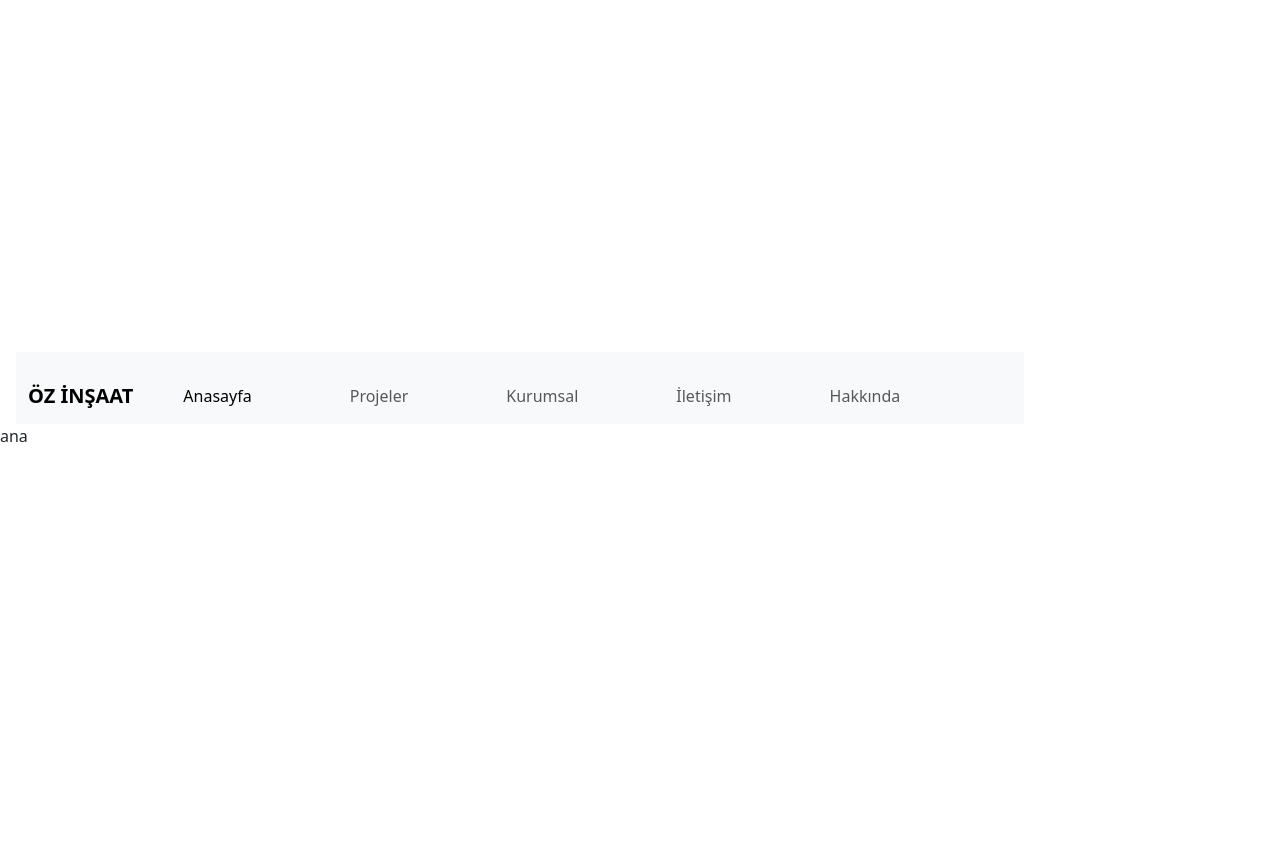
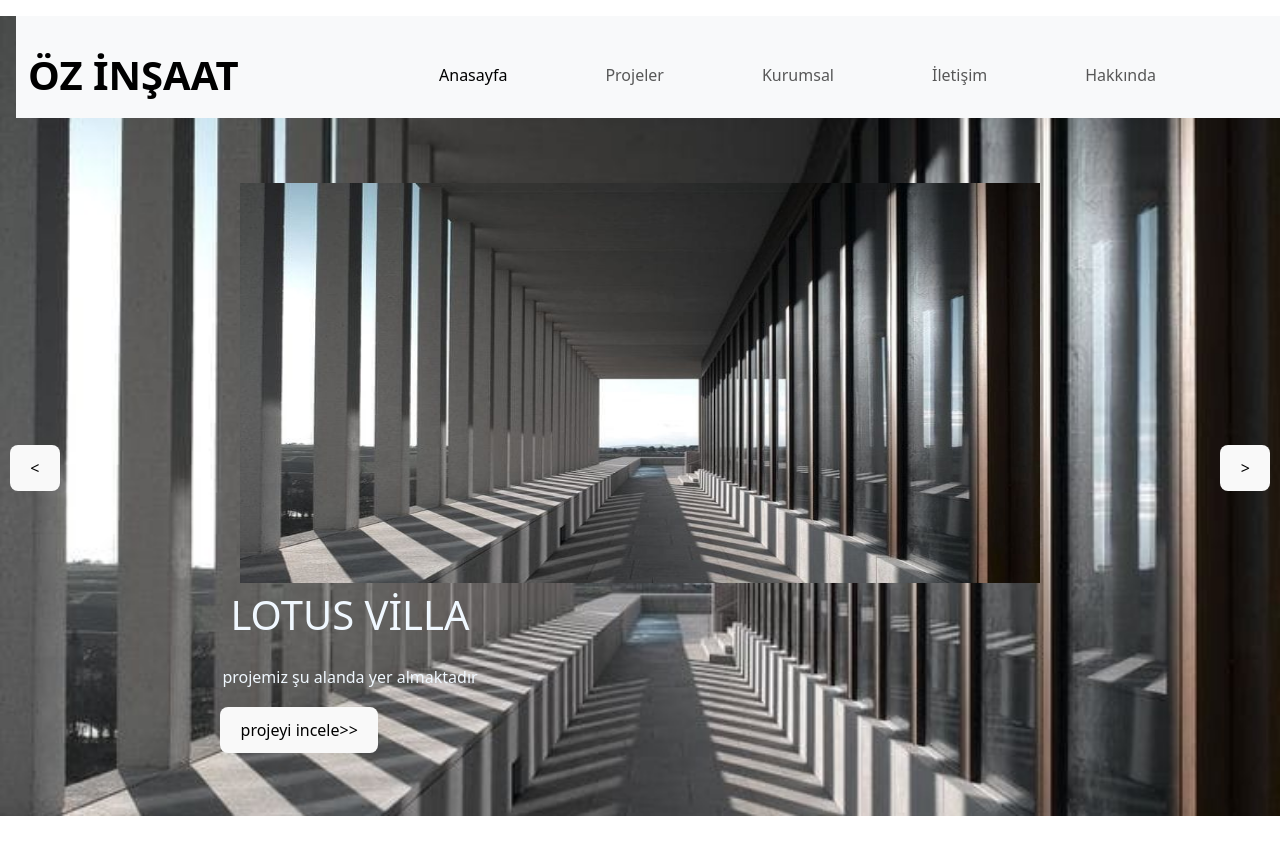
Before and after one commit to handeee/mobilya, a React (Vite) app in the folder sirket/: page / in a window 1280 px wide. Shown: the top 854 px of the page. Before the commit the page ends 800 px from the top, so only its background shows below. Built offline with nearby package versions, Linux system fonts and the light colour scheme.

Commit message:
carouseleklendi

```diff
--- a/sirket/src/App.css
+++ b/sirket/src/App.css
@@ -105,3 +105,51 @@ margin-left:15px;
   font-size: 50px;
   margin-bottom: 25px;
 }
+
+.ab{
+background-color: aqua;
+}
+
+.bas{
+  font-size: 40px;
+
+}
+.karousel{
+  display: flex;
+  flex-direction: column;
+  justify-content: center;
+  align-items: center;
+  margin-top: 60px;
+}
+.karousel p {
+  border: 2px solid transparent; /* 20px top border, solid style, black color */
+object-fit: cover;
+
+}
+.carousel-button {
+  position: absolute;
+  background-color: transparent; /* Make the background transparent */
+  border: none; /* Remove the default border */
+  color: white; /* Set the color of the text or icons */
+  font-size: 24px; /* Adjust font size as needed */
+  cursor: pointer; /* Change cursor to pointer to indicate it's clickable */
+  padding: 10px; /* Add some padding */
+  z-index: 10; /* Ensure the buttons are above other content */
+}
+
+.carousel-button.prev {
+  left: 10px; /* Position the previous button on the left */
+}
+
+.carousel-button.next {
+  right: 10px; /* Position the next button on the right */
+}
+.anabas p{
+  font-size:40px;
+  margin-right: 580px;
+  color: aliceblue;
+}
+.proincele{
+  margin-right: 580px;
+  color: aliceblue;
+}
--- a/sirket/src/App.jsx
+++ b/sirket/src/App.jsx
@@ -11,7 +11,8 @@ import 'bootstrap/dist/css/bootstrap.min.css';
 import { NavLink,Link } from 'react-router-dom';
 import { useState } from 'react';
 import ProjectDetail from './components/ProjectDetail';
-import Try from './components/Try';
+// import Try from './components/Try';
+import Homepagetry from './components/Homepagetry';
 function App() {
   const location = useLocation();
   const [proje,setProje]=useState();
@@ -23,7 +24,7 @@ function App() {
 
 <div className='komponentler'>
   {/* Anasayfa dışındaki kompoenentler */}
-  {location.pathname !== '/' && (
+  {location.pathname !== '/' && location.pathname !== '/Projedeta' &&(
     <nav className="navbar navbar-expand-lg bg-body-tertiary fixed-top ">
       <div className="container px-5 d-flex justify-content-between align-items-center">
           <div className='text-start'> {/* İlk sütun: Marka adı */}
@@ -58,7 +59,7 @@ function App() {
     </nav>
   )}
 </div>
-         {location.pathname === '/' && (
+         {/* {location.pathname === '/'  &&(
         <nav className="navbar navbar-expand-lg bg-body-tertiary mt-3 ms-3">
           <div className="container-fluid">
             <Link className="navbar-brand mt-3" to="/">
@@ -106,7 +107,7 @@ function App() {
             </div>
           </div>
         </nav>
-      )}
+      )} */}
       <Routes>
         <Route path="/" element={<HomePage />} />
         <Route path="/projeler" element={<Projects submitproject={getproject} />} />
@@ -115,6 +116,7 @@ function App() {
         <Route path="/iletisim" element={<Contact />} />
         <Route path="/Projedetay" element={<ProjectDetail/>}/>
         {/* <Route path="/Protry" element={<Try/>}/> */}
+        <Route path="/Projedeta" element={<Homepagetry/>}/>
       </Routes>
       <p>{proje}</p>
     </div>
--- a/sirket/src/components/HomePage.jsx
+++ b/sirket/src/components/HomePage.jsx
@@ -1,12 +1,112 @@
-
+import  { useState, useEffect } from 'react';
+import karoerkekImage from './resimler/ana.jpg'; // Import the first image
+import Image from './resimler/bas2.jpg'; // Import the second image
+import { NavLink, Link,useNavigate } from 'react-router-dom';
 
 const HomePage = () => {
+  // Array of images for the carousel
+  const images = [karoerkekImage, Image];
+
+  // State to keep track of the current image index
+  const [currentIndex, setCurrentIndex] = useState(0);
+
+  // useEffect to handle the automatic image change every 2 seconds
+  useEffect(() => {
+    // Function to change the image index
+    const intervalId = setInterval(() => {
+      setCurrentIndex((prevIndex) => (prevIndex + 1) % images.length);
+    }, 4000); // 2000 milliseconds = 2 seconds
+
+    // Cleanup function to clear the interval when the component is unmounted
+    return () => clearInterval(intervalId);
+  }, [images.length]);
+  const detayagit = (image) => {
+    navigate('/projedetay', { state: { image } });
+  };
+  const navigate = useNavigate();
   return (
-    <div>
-        <p>ana</p>
+    <div
+      style={{
+        backgroundImage: `url(${images[currentIndex]})`, // Use the current image
+        backgroundSize: 'cover',
+        backgroundPosition: 'center', // Centers the image
+        backgroundRepeat: 'no-repeat', // Prevents tiling of the image
+        width: '100vw',
+        height: '100vh',
+      }}
+    >
+      {/* Navbar */}
+      <nav className="navbar navbar-expand-lg bg-body-tertiary mt-3 ms-3">
+        <div className="container-fluid">
+          <Link className="navbar-brand mt-3" to="/">
+            <b className='bas'>ÖZ İNŞAAT</b>
+          </Link>
+          <button
+            className="navbar-toggler"
+            type="button"
+            data-bs-toggle="collapse"
+            data-bs-target="#navbarSupportedContent"
+            aria-controls="navbarSupportedContent"
+            aria-expanded="false"
+            aria-label="Toggle navigation"
+          >
+            <span className="navbar-toggler-icon"></span>
+          </button>
+          <div className="collapse navbar-collapse" id="navbarSupportedContent">
+            <ul className="navbar-nav ms-auto me-5 mb-2 mt-3 mb-lg-0">
+              <li className="nav-item me-5">
+                <NavLink className="nav-link active" id="b" aria-current="page" to="/">
+                  Anasayfa
+                </NavLink>
+              </li>
+              <li className="nav-item me-5">
+                <NavLink className="nav-link" id="b" to="/projeler">
+                  Projeler
+                </NavLink>
+              </li>
+              <li className="nav-item me-5">
+                <NavLink className="nav-link" id="b" to="/kurumsal">
+                  Kurumsal
+                </NavLink>
+              </li>
+              <li className="nav-item me-5">
+                <NavLink className="nav-link" id="b" to="/iletisim">
+                  İletişim
+                </NavLink>
+              </li>
+              <li className="nav-item me-5">
+                <NavLink className="nav-link" id="b" to="/hakkımızda">
+                  Hakkında
+                </NavLink>
+              </li>
+            </ul>
+          </div>
+        </div>
+      </nav>
+
+      {/* Carousel */}
+      <div className='karousel' style={{ position: 'relative', display: 'flex', justifyContent: 'center', alignItems: 'center', height: '100%' ,marginTop: '-50px' }}>
+        <div style={{ position: 'absolute', left: '10px' }}>
+          <button onClick={() => setCurrentIndex((currentIndex - 1 + images.length) % images.length)}>{"<"}</button> {/* Previous button */}
+        </div>
+        <img
+          src={images[currentIndex]} // Display the current image
+          alt={`carousel image ${currentIndex + 1}`}
+          style={{ height: '400px',width:'800px',bjectFit: 'cover' }} // Ensuring consistent height
+        />
+
+        <div style={{ position: 'absolute', right: '10px' }}>
+          <button onClick={() => setCurrentIndex((currentIndex + 1) % images.length)}>{">"}</button> {/* Next button */}
+        </div>
+        <div className='anabas'><p>LOTUS VİLLA</p></div>
+        <div className='proincele'>
+          <p>projemiz şu alanda yer almaktadır</p>
+            <button onClick={()=>detayagit(images[currentIndex])}>projeyi incele{">>"}</button>
+        </div>
+      </div>
 
     </div>
-  )
-}
+  );
+};
 
-export default HomePage
+export default HomePage;
--- /dev/null
+++ b/sirket/src/components/Homepagetry.jsx
@@ -0,0 +1,23 @@
+import karoerkekImage from './resimler/ana.jpg'; // Import the image
+
+const Homepagetry = () => {
+  return (
+    <div
+      style={{
+        backgroundImage: `url(${karoerkekImage})`, // Use the imported image
+        backgroundSize: 'cover',
+        backgroundPosition: 'center', // Centers the image
+        backgroundRepeat: 'no-repeat', // Prevents tiling of the image
+        width: '100vw',
+        height: '100vh',
+      }}
+    >
+      {/* İçerik buraya gelecek */}
+      <div>
+        <p>abc</p>
+      </div>
+    </div>
+  );
+};
+
+export default Homepagetry;
--- a/sirket/src/components/Try.jsx
+++ b/sirket/src/components/Try.jsx
@@ -1,4 +1,4 @@
-import React, { useState } from "react";
+import { useState } from "react";
 import { useNavigate } from 'react-router-dom';
 import tamamlanan from './resimler/bilkur2.jpg';
 import tamamlanan2 from './resimler/ger.jpg';
```
Also changed, not shown: sirket/src/components/resimler/ana.jpg (added), sirket/src/components/resimler/bas2.jpg (added).
